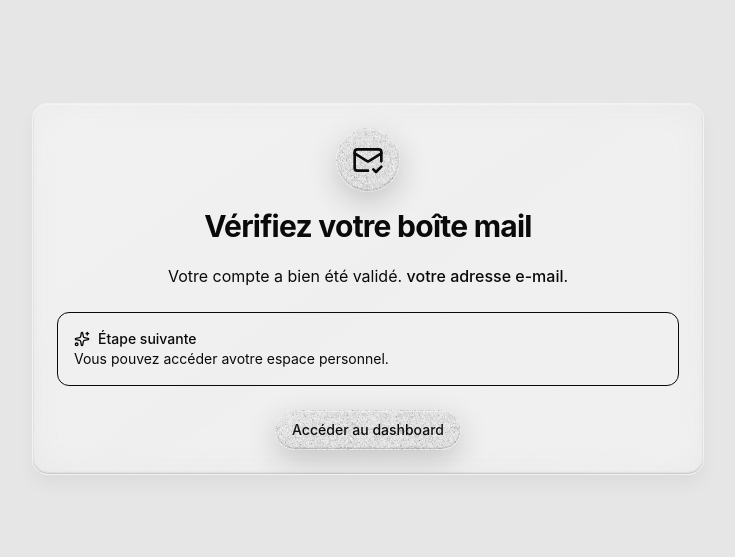
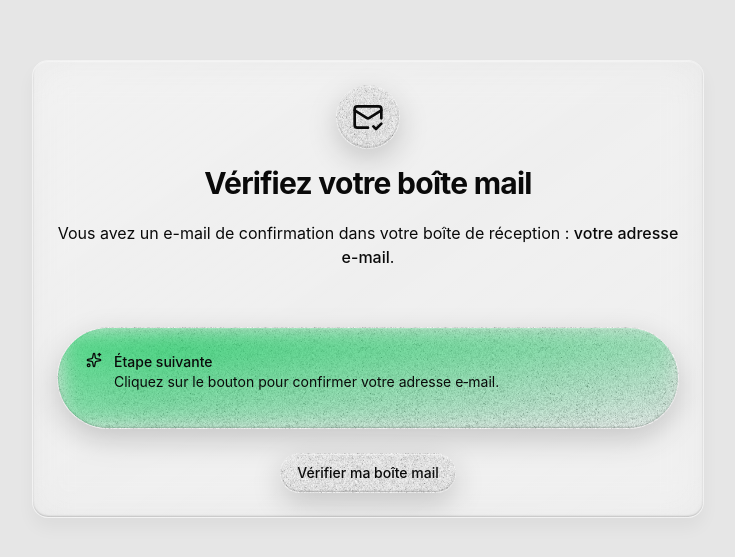
Before and after one commit to Sahnip/tzivot-hashem, a Next.js app: page /email-checked in a window 1280 px wide. Shown: the part 111-668 px from the top of the page, without its empty margins (272-1007 px from the left). Built offline with nearby package versions, Linux system fonts and the light colour scheme; no server answers.

Commit message:
email conf

```diff
--- a/app/email-checked/page.tsx
+++ b/app/email-checked/page.tsx
@@ -1,16 +1,38 @@
 "use client";
 
 import Link from "next/link";
-import { MailCheck, ArrowRight, Sparkles } from "lucide-react";
-import { useSearchParams } from "next/navigation";
+import { MailCheck, ArrowRight, Sparkles, Loader2 } from "lucide-react";
+import { useState, useEffect } from "react";
 import { Button } from "@/components/ui/button";
 import { Card, CardContent, CardDescription, CardHeader, CardTitle } from "@/components/ui/card";
+import { createClient } from "@/lib/supabase/client";
 
 
+  export default function EmailCheckedPage() {
+  const [email, setEmail] = useState<string | null>(null);
+  const [loading, setLoading] = useState(true);
 
-export default function EmailCheckedPage() {
-  const searchParams = useSearchParams();
-  const email = searchParams.get("email") ?? "votre adresse e-mail";
+  const supabase = createClient();
+
+  useEffect(() => {
+    // Récupère la session (après le redirect OAuth / inscription)
+    supabase.auth.getSession().then(({ data: { session } }) => {
+      setEmail(session?.user?.email ?? null);
+      setLoading(false);
+    });
+
+    const { data: { subscription } } = supabase.auth.onAuthStateChange(
+      (_event, session) => {
+        setEmail(session?.user?.email ?? null);
+      }
+    );
+
+    return () => {
+      subscription.unsubscribe();
+    };
+  }, []);
+
+  const displayEmail = email ?? "votre adresse e-mail";
 
   return (
     <main className="flex min-h-screen items-center justify-center bg-gradient-to-b from-background to-muted/40 px-4 py-8">
@@ -22,24 +44,76 @@ export default function EmailCheckedPage() {
           <div className="space-y-2">
             <CardTitle className="text-3xl font-bold">Vérifiez votre boîte mail</CardTitle>
             <CardDescription className="text-base">
-              Votre compte a bien été validé. <span className="font-medium text-foreground">{email}</span>.
+              Vous avez un e-mail de confirmation dans votre boîte de réception :{" "}
+              <span className="font-medium text-foreground">{displayEmail}</span>.
             </CardDescription>
           </div>
         </CardHeader>
 
         <CardContent className="space-y-6">
-          <div className="rounded-xl border bg-muted/30 p-4 text-sm text-muted-foreground">
-            <div className="liquid-glassmb-2 flex items-center gap-2 font-medium text-foreground">
+          {/* <div className="rounded-xl border bg-muted/30 p-4 text-sm text-muted-foreground">
+            <div className="mb-2 flex items-center gap-2 font-medium text-foreground">
               <Sparkles className="h-4 w-4 text-primary" />
               Étape suivante
             </div>
-            Vous pouvez accéder avotre espace personnel.
+            Vous pouvez accéder à votre espace personnel.
+          </div> */}
+
+          {/* Box de confirmation avec effet liquid glass + fond vert fumé */}
+          <div
+            className="liquid-glass
+              pointer-events-none
+              relative overflow-hidden
+              mt-[34px]
+              px-6 py-6
+              rounded-[20px]
+              border border-white/95
+              shadow-[inset_0_1px_1px_rgba(255,255,255,0.9),0_8px_24px_rgba(0,0,0,0.06)]
+              bg-gradient-to-br from-white/82 to-[#f5f8f6]/30
+            "
+          >
+            {/* Fond vert fumé pour “validation en cours” */}
+            <div
+              aria-hidden
+              className="
+                pointer-events-none absolute inset-0
+                bg-gradient-to-br from-green-500/80 to-emerald-500/4
+                blur-md
+              "
+            />
+
+            <div className="relative z-10">
+              <div className="confirmation-label mb-3 flex items-start gap-2 text-sm text-muted-foreground">
+                {loading ? (
+                  <Loader2 className="h-4 w-4 animate-spin text-foreground" />
+                ) : (
+                  <Sparkles className="h-4 text-foreground" />
+                )}
+                <div className="flex-1">
+                  <span className="font-medium  text-foreground">
+                    {loading ? "Vérification en cours…" : "Étape suivante"}
+                  </span>
+                  <br />
+                  {!loading && (
+                    <>
+                      {" "}
+                      <span className="text-foreground">
+                        Cliquez sur le bouton pour confirmer votre adresse e‑mail.
+                      </span>
+                    </>
+                  )}
+                </div>
+              </div>
+
+
+            </div>
           </div>
-
 
           <div className="flex flex-col gap-3 sm:flex-row sm:justify-center">
             <Button asChild variant="outline" className="liquid-glass">
-              <Link href="/">Accéder au dashboard</Link>
+              <Link href="/https://mail.google.com/mail/" target="_blank" rel="noopener">
+                Vérifier ma boîte mail
+              </Link>
             </Button>
           </div>
         </CardContent>
```
